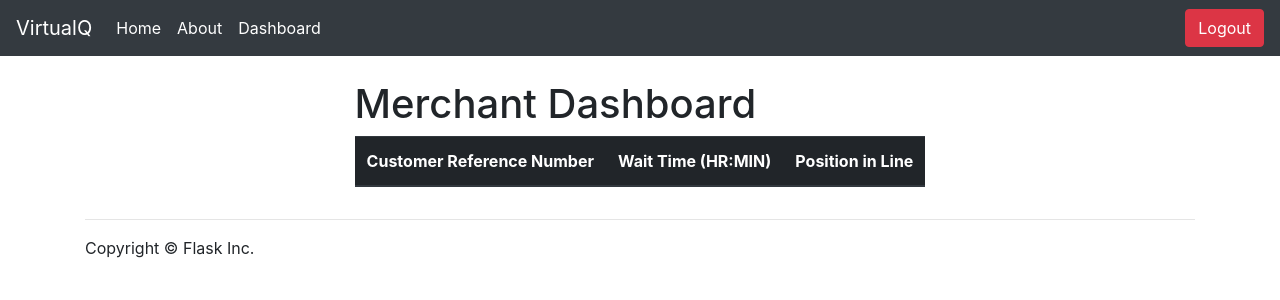
After one commit to Phillipj1514/EnigmaWebServices, a Flask app: page /dashboard in a window 1280 px wide. The commit adds this page. Shown: the top 300 px of the page. Run offline with Flask 2, Linux system fonts and the light colour scheme; a user stored in the database is signed in; tables that the repository leaves empty hold one stand-in row (values such as "Sample post"); lists and menus that the app fills with data are empty; some libraries are stand-ins or nearby versions.

Commit message:
dashboard working

```diff
--- /dev/null
+++ b/app/templates/dashboard.html
@@ -0,0 +1,40 @@
+{% extends "base.html"%}
+
+{% block main%}
+<div class = "container d-flex justify-content-center">
+    <div class= "flex-row">
+        <div>
+            <h1>Merchant Dashboard</h1>
+        </div>
+        <div >
+            {% include "flash_messages.html"%}
+        </div>
+        <div>
+            <!-- Table withe the users -->
+            <div>
+                <table  class="table table-hover" id="customers">
+                    <thead class="thead-dark">
+                        <tr>
+                        <th scope="col">Customer Reference Number</th>
+                        <th scope="col">Wait Time (HR:MIN)</th>
+                        <th scope="col">Position in Line</th>
+                        </tr>
+                    </thead>
+                    <tbody>
+                        {%for customer in details.line.queue%}
+                        <tr>
+                            <th scope="row">{{customer.code}}</th>
+                            <td>00:{{customer.wait_time}}</td>
+                            <td class="number">{{customer.position}}</td>
+                          </tr>
+                        {%endfor%}
+
+                    </tbody>
+                </table>
+
+            </div>
+        </div>
+    </div>
+
+</div>
+{% endblock%}
--- a/app/templates/header.html
+++ b/app/templates/header.html
@@ -12,14 +12,18 @@
       <li class="nav-item active">
         <a class="nav-link" href="{{ url_for('about') }}">About <span class="sr-only">(current)</span></a>
       </li>
-
+      {% if current_user.is_authenticated %}
+      <li class="nav-item active">
+        <a class="nav-link" href="{{ url_for('dashboard') }}">Dashboard <span class="sr-only">(current)</span></a>
       </li>
+      {% endif %}
     </ul>
     <form class="form-inline my-2 my-lg-0">
-      <input class="form-control mr-sm-2" type="search" placeholder="Search" aria-label="Search">
-      <button class="btn btn-primary my-2 my-sm-0" type="submit">Search</button>
       {% if current_user.is_authenticated %}
         <a href="{{url_for('logout')}}" role="button" class="btn btn-danger my-2 my-sm-0 ml-3">Logout</a>
+      {% else %}
+        <a href="{{url_for('registration')}}" role="button" class="btn btn-primary my-2 my-sm-0 ml-3">Register</a>
+        <a href="{{url_for('login')}}" role="button" class="btn btn-success my-2 my-sm-0 ml-3">Login</a>
       {% endif %}
     </form>
   </div>
--- a/app/views.py
+++ b/app/views.py
@@ -84,6 +84,7 @@ def login():
             # and generate the user token
            login_user(merchant)
            flash("login successful", 'success')
+           return redirect(url_for('dashboard'))
         else:
         # Add user validation error
             submission_errors.append("email or password invallid")
@@ -98,6 +99,53 @@ def logout():
     flash('You have been logged out.', 'success')
     return redirect(url_for('home'))
 
+@app.route('/dashboard')
+@login_required
+def dashboard():
+    merchant_id = current_user.id
+    merchant = Merchant.query.filter_by(id=merchant_id).first()
+    line =  Line.query.filter_by(merchantID=merchant_id).first()
+    lineDetails = {}
+    mDetail = {}
+    if(not line is None):
+        customerInLine = []
+        customers = line.queue.split(",")
+        customers = [int(i) for i in customers if i.isdigit()]
+        for customerID in customers:
+            customer = Customer.query.filter_by(id=int(customerID)).first()
+            if(not customer is None):
+                cDetails={
+                    "id":customer.id,
+                    "merchantID": customer.merchantID,
+                    "queueID": customer.queueID,
+                    "code": customer.code,
+                    "position": customer.position,
+                    "wait_time": customer.waitTime
+                }
+                customerInLine.append(cDetails)
+
+        lineDetails = {
+            "merchantID": line.merchantID,
+            "id": line.id,
+            "default_wait_time":line.waitTime,
+            "count": line.count,
+            "queue": customerInLine
+        }
+    if(not merchant is None ):
+        logofile = "uploads/"+merchant.logo
+        mDetail = {
+            "id": merchant.id,
+            "name": merchant.name,
+            "address": merchant.address,
+            "location": merchant.location,
+            "logo-image":url_for('static', filename=logofile, _external=True),
+            "email": merchant.email,
+            "estimated-Wait-Time":merchant.estimatedWaitTime,
+            "joined-on": merchant.joined_on.strftime("%m/%d/%Y, %H:%M:%S"),
+            "line": lineDetails
+        }
+
+    return render_template('dashboard.html', details = mDetail)
 
 # @app.route('/profile', methods=['POST', 'GET'])
 # def profile():
```
